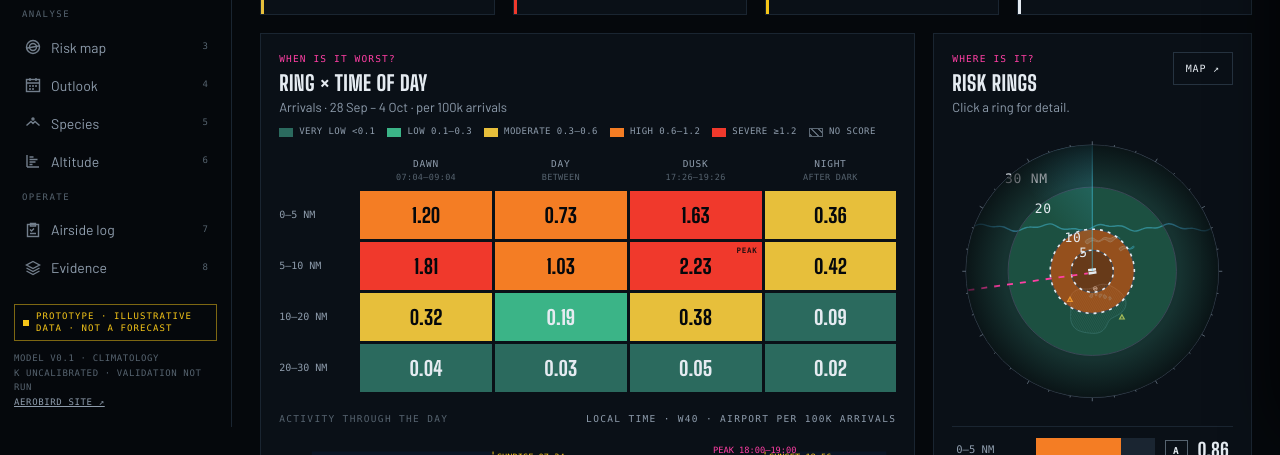
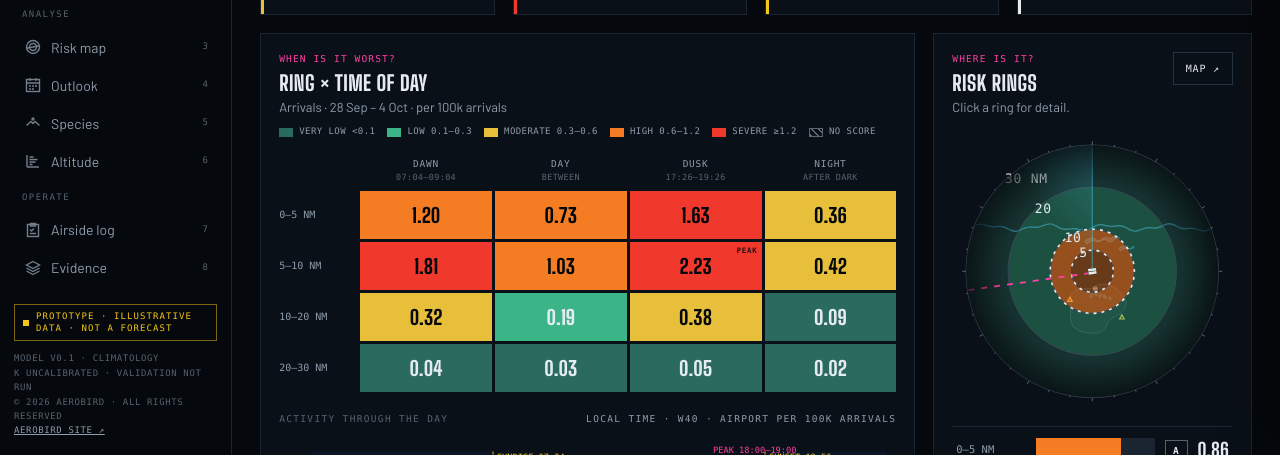
Before and after one commit to al-kilic/aerobird, a plain HTML site: page waitlist/demo.html in a window 1280 px wide. Shown: the part 345-800 px from the top of the page. Drawn offline with nearby package versions, Linux system fonts and the light colour scheme; a web font is replaced by a local one.

Commit message:
Add all-rights-reserved licence and copyright notices

```diff
--- a/waitlist/demo.html
+++ b/waitlist/demo.html
@@ -419,7 +419,7 @@ select.sel { background: var(--panel-2); border: 1px solid var(--rule-2); paddin
     </nav>
     <div class="side-foot">
       <span class="proto">Prototype · illustrative data · not a forecast</span>
-      <div class="mono">Model v0.1 · climatology<br>κ uncalibrated · validation not run<br><a href="index.html" id="siteLink" data-artifact-href="https://claude.ai/artifact/Ez8FNH886SSLqWda7GyHsm">AeroBird site ↗</a></div>
+      <div class="mono">Model v0.1 · climatology<br>κ uncalibrated · validation not run<br>© 2026 AeroBird · All rights reserved<br><a href="index.html" id="siteLink" data-artifact-href="https://claude.ai/artifact/Ez8FNH886SSLqWda7GyHsm">AeroBird site ↗</a></div>
     </div>
   </aside>
 
```
Also changed, not shown: waitlist/index.html (+1 -1 lines), 2 other files.
